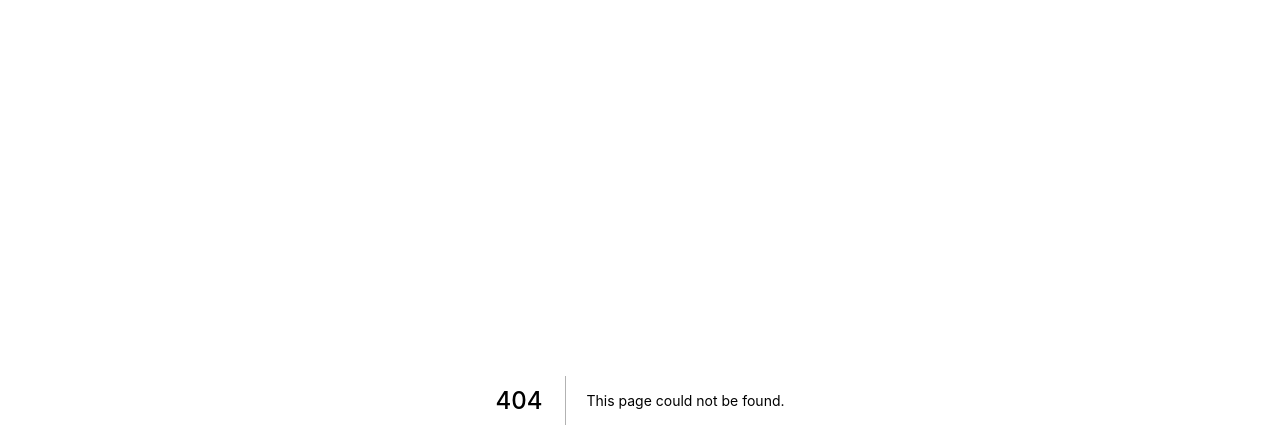
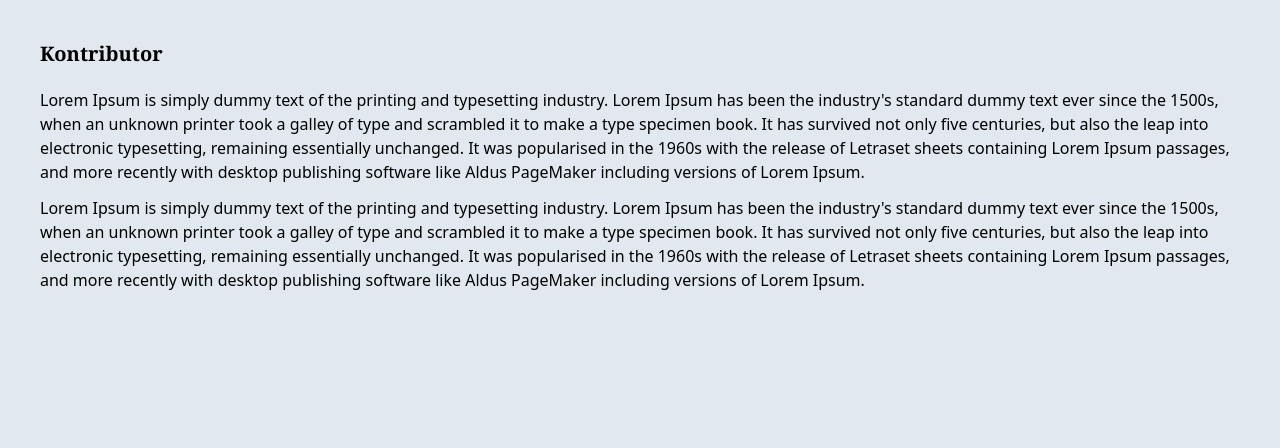
Before and after one commit to maziyank/kamus-hukum, a Next.js app: page /contributor in a window 1280 px wide. Before the commit this address had no page. Shown: the top 448 px of the page. Built offline with nearby package versions, Linux system fonts and the light colour scheme.

Commit message:
add dummy pages

```diff
--- /dev/null
+++ b/pages/about.tsx
@@ -0,0 +1,13 @@
+const About = () => {
+    return (
+        <div className="w-full bg-slate-200 min-h-screen h-auto justify-center p-10">
+            <h1 className="w-full text-xl font-bold font-serif mb-5">Tentang Aplikasi</h1>
+            <div className="w-full">
+                <p className="mb-3" >Lorem Ipsum is simply dummy text of the printing and typesetting industry. Lorem Ipsum has been the industry's standard dummy text ever since the 1500s, when an unknown printer took a galley of type and scrambled it to make a type specimen book. It has survived not only five centuries, but also the leap into electronic typesetting, remaining essentially unchanged. It was popularised in the 1960s with the release of Letraset sheets containing Lorem Ipsum passages, and more recently with desktop publishing software like Aldus PageMaker including versions of Lorem Ipsum.</p>
+                <p className="mb-3">Lorem Ipsum is simply dummy text of the printing and typesetting industry. Lorem Ipsum has been the industry's standard dummy text ever since the 1500s, when an unknown printer took a galley of type and scrambled it to make a type specimen book. It has survived not only five centuries, but also the leap into electronic typesetting, remaining essentially unchanged. It was popularised in the 1960s with the release of Letraset sheets containing Lorem Ipsum passages, and more recently with desktop publishing software like Aldus PageMaker including versions of Lorem Ipsum.</p>
+            </div>
+        </div>
+    )
+}
+
+export default About
--- /dev/null
+++ b/pages/contributor.tsx
@@ -0,0 +1,13 @@
+const Contributor = () => {
+    return (
+        <div className="w-full bg-slate-200 min-h-screen h-auto justify-center p-10">
+            <h1 className="w-full text-xl font-bold font-serif mb-5">Kontributor</h1>
+            <div className="w-full">
+                <p className="mb-3" >Lorem Ipsum is simply dummy text of the printing and typesetting industry. Lorem Ipsum has been the industry's standard dummy text ever since the 1500s, when an unknown printer took a galley of type and scrambled it to make a type specimen book. It has survived not only five centuries, but also the leap into electronic typesetting, remaining essentially unchanged. It was popularised in the 1960s with the release of Letraset sheets containing Lorem Ipsum passages, and more recently with desktop publishing software like Aldus PageMaker including versions of Lorem Ipsum.</p>
+                <p className="mb-3">Lorem Ipsum is simply dummy text of the printing and typesetting industry. Lorem Ipsum has been the industry's standard dummy text ever since the 1500s, when an unknown printer took a galley of type and scrambled it to make a type specimen book. It has survived not only five centuries, but also the leap into electronic typesetting, remaining essentially unchanged. It was popularised in the 1960s with the release of Letraset sheets containing Lorem Ipsum passages, and more recently with desktop publishing software like Aldus PageMaker including versions of Lorem Ipsum.</p>
+            </div>
+        </div>
+    )
+  }
+
+  export default Contributor
--- /dev/null
+++ b/pages/disclaimer.tsx
@@ -0,0 +1,13 @@
+const Disclaimer = () => {
+    return (
+        <div className="w-full bg-slate-200 min-h-screen h-auto justify-center p-10">
+            <h1 className="w-full text-xl font-bold font-serif mb-5">Disclaimer</h1>
+            <div className="w-full">
+                <p className="mb-3" >Lorem Ipsum is simply dummy text of the printing and typesetting industry. Lorem Ipsum has been the industry's standard dummy text ever since the 1500s, when an unknown printer took a galley of type and scrambled it to make a type specimen book. It has survived not only five centuries, but also the leap into electronic typesetting, remaining essentially unchanged. It was popularised in the 1960s with the release of Letraset sheets containing Lorem Ipsum passages, and more recently with desktop publishing software like Aldus PageMaker including versions of Lorem Ipsum.</p>
+                <p className="mb-3">Lorem Ipsum is simply dummy text of the printing and typesetting industry. Lorem Ipsum has been the industry's standard dummy text ever since the 1500s, when an unknown printer took a galley of type and scrambled it to make a type specimen book. It has survived not only five centuries, but also the leap into electronic typesetting, remaining essentially unchanged. It was popularised in the 1960s with the release of Letraset sheets containing Lorem Ipsum passages, and more recently with desktop publishing software like Aldus PageMaker including versions of Lorem Ipsum.</p>
+            </div>
+        </div>
+    )
+}
+
+export default Disclaimer
--- a/pages/index.tsx
+++ b/pages/index.tsx
@@ -1,6 +1,7 @@
 import Head from 'next/head'
 import styles from '../styles/Home.module.css'
-import react, { useState } from 'react';
+import { useState } from 'react';
+import Link from 'next/link'
 
 export default function Home() {
   const [searchResult, setSearchResult] = useState([]);
@@ -86,6 +87,18 @@
         <div className="flex w-full bg-slate-200 min-h-screen h-auto justify-center">
           <div className="max-w-lg w-full p-3">
             <h1 className='font-serif pt-10 h-auto text-center text-3xl text-slate-600 w-full align-center font-bold'>Kamus Hukum Indonesia</h1>
+            <div className='my-2 mx-2 relative flex justify-center'>
+              <Link href="/about">
+                <a className="mx-2 font-semibold underline" href=""><span>Tentang</span></a>
+              </Link> |
+              <Link href="/contributor">
+                <a className="mx-2 font-semibold underline" href=""><span>Kontributor</span></a>
+              </Link>
+              |
+              <Link href="/disclaimer">
+                <a className="mx-2 font-semibold underline" href=""><span>Disclaimer</span></a>
+              </Link>
+            </div>
             <div className='mt-10 mx-2 relative'>
               <input type="text" className="h-14 w-full pl-5 pr-20 rounded-lg z-0 focus:shadow focus:outline-none shadow-lg" id="inputQuery" placeholder="Cari istilah hukum di sini..." onKeyDown={(e) => handleSearchEnter(e)} />
               <div className="absolute top-2 right-2">
@@ -143,7 +156,7 @@
 
                       </p>
                       <div className='w-full flex justify-end'>
-                        <button type="button" className="inline-block p-2 bg-slate-400 text-white font-medium text-xs leading-tight uppercase rounded shadow-md hover:bg-slate-700 hover:shadow-lg" onClick={ e => clipboard(item.definition)}>
+                        <button type="button" className="inline-block p-2 bg-slate-400 text-white font-medium text-xs leading-tight uppercase rounded shadow-md hover:bg-slate-700 hover:shadow-lg" onClick={e => clipboard(item.definition)}>
                           <svg className="w-4 h-4" fill="none" stroke="currentColor" viewBox="0 0 24 24" xmlns="http://www.w3.org/2000/svg"><path strokeLinecap="round" strokeLinejoin="round" strokeWidth="2" d="M8 5H6a2 2 0 00-2 2v12a2 2 0 002 2h10a2 2 0 002-2v-1M8 5a2 2 0 002 2h2a2 2 0 002-2M8 5a2 2 0 012-2h2a2 2 0 012 2m0 0h2a2 2 0 012 2v3m2 4H10m0 0l3-3m-3 3l3 3"></path></svg>
                         </button>
                       </div>
```
